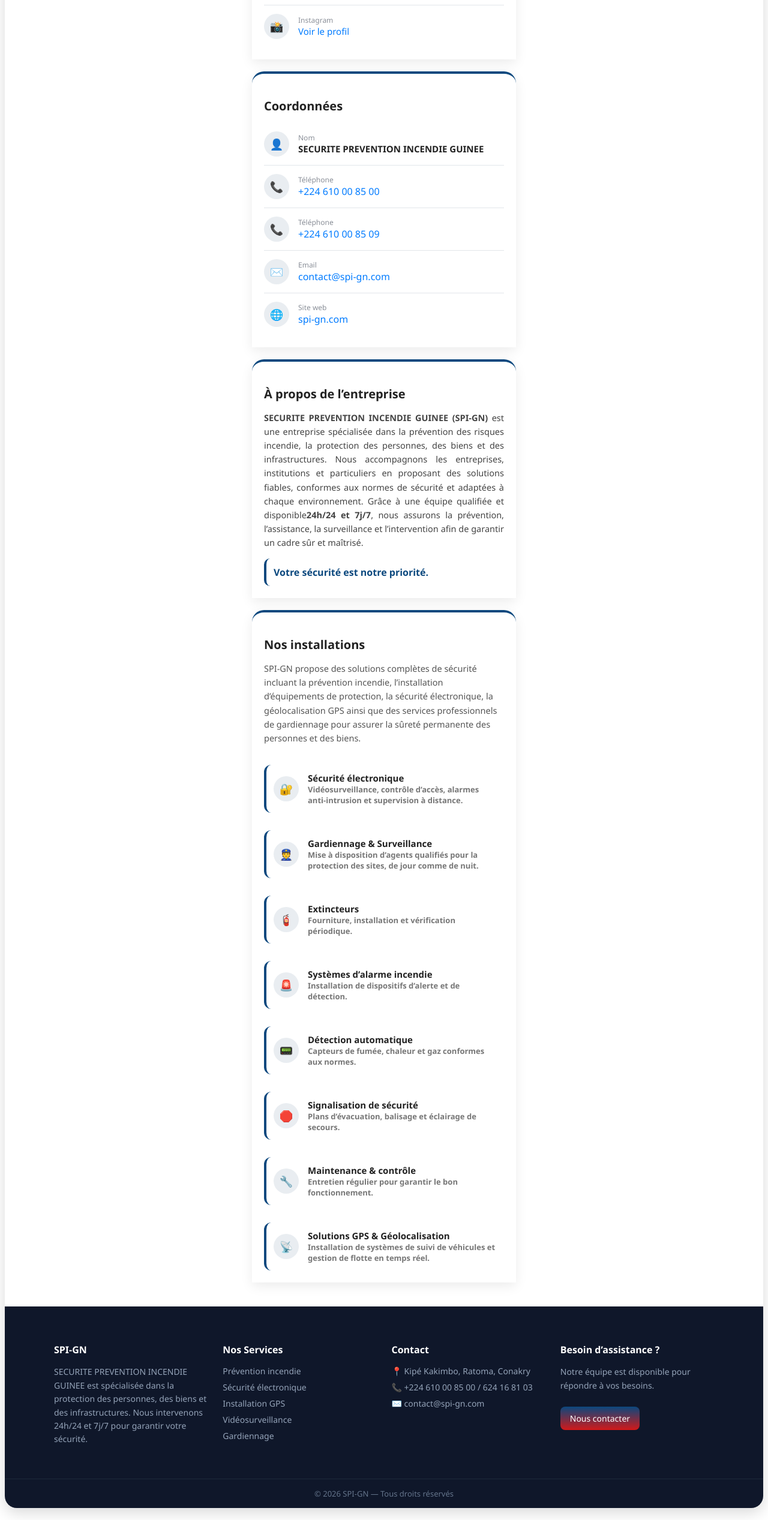
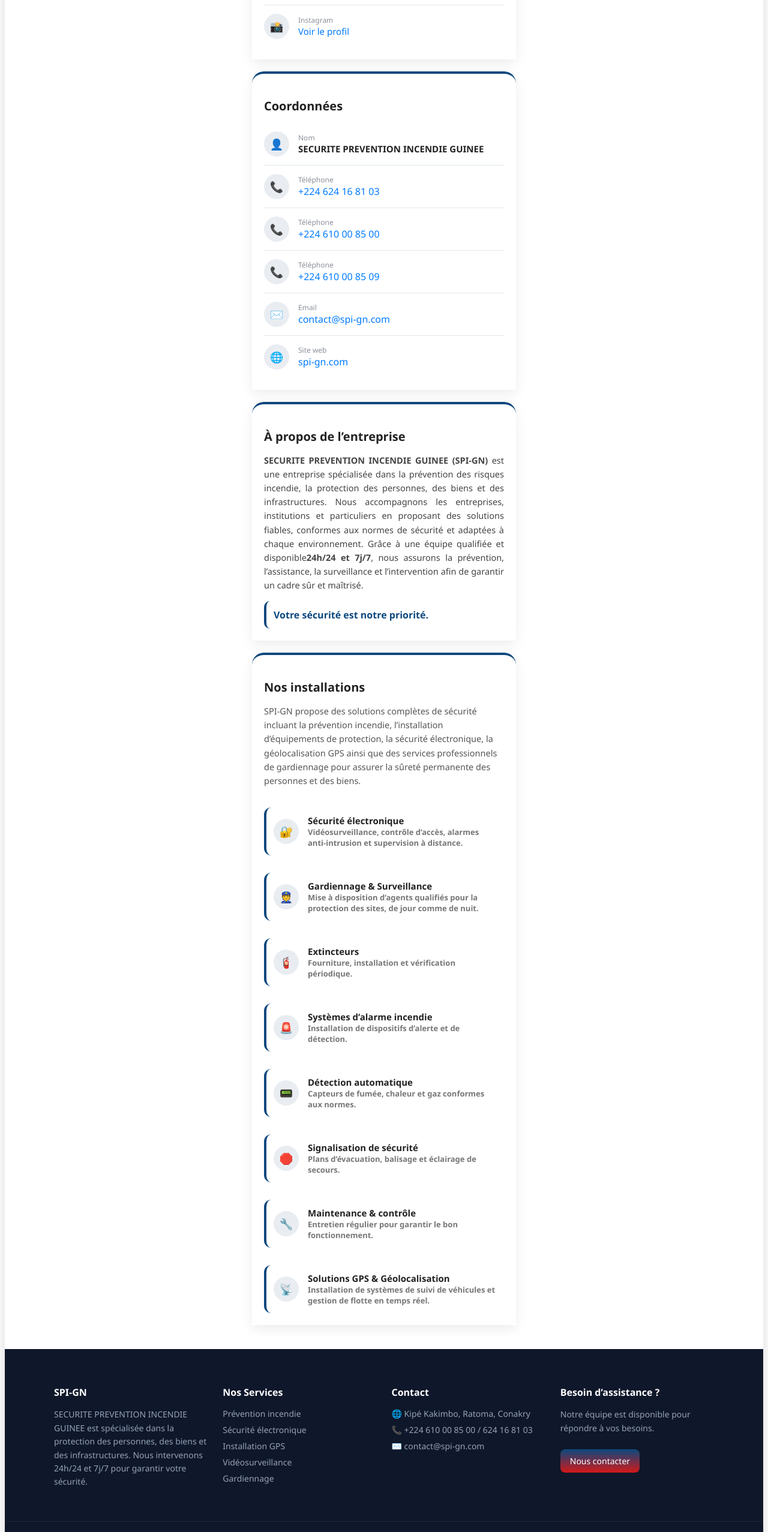
Before and after one commit to MaximeKPOGHOMOU/spi-gn-scan, an Angular app: page / in a window 1280 px wide. Shown: the part 1220-3774 px from the top of the page at 60% size. Built offline with nearby package versions, Linux system fonts and the light colour scheme.

Commit message:
rendre la page

```diff
--- a/src/app/qr-entreprise/qr-entreprise.html
+++ b/src/app/qr-entreprise/qr-entreprise.html
@@ -145,6 +145,15 @@
                 </div>
             </div>
 
+            <div class="contact-item">
+                <div class="icon-circle">
+                    <span class="material">📞</span>
+                </div>
+                <div class="contact-text">
+                    <small>Téléphone</small>
+                    <a href="tel:+224624168103">+224 624 16 81 03 </a>
+                </div>
+            </div>
             <!-- Téléphone -->
             <div class="contact-item">
                 <div class="icon-circle">
@@ -162,7 +171,7 @@
                 </div>
                 <div class="contact-text">
                     <small>Téléphone</small>
-                    <a href="tel:+224610008500">+224 610 00 85 09 </a>
+                    <a href="tel:+224610008509 ">+224 610 00 85 09 </a>
                 </div>
             </div>
 
@@ -325,7 +334,7 @@
                 <div class="footer-col">
                     <h4>Contact</h4>
                     <ul>
-                        <li>📍 Kipé Kakimbo, Ratoma, Conakry</li>
+                        <li>🌐 Kipé Kakimbo, Ratoma, Conakry</li>
                         <li>📞 +224 610 00 85 00 / 624 16 81 03</li>
                         <li>✉️ contact@spi-gn.com</li>
                     </ul>
```
